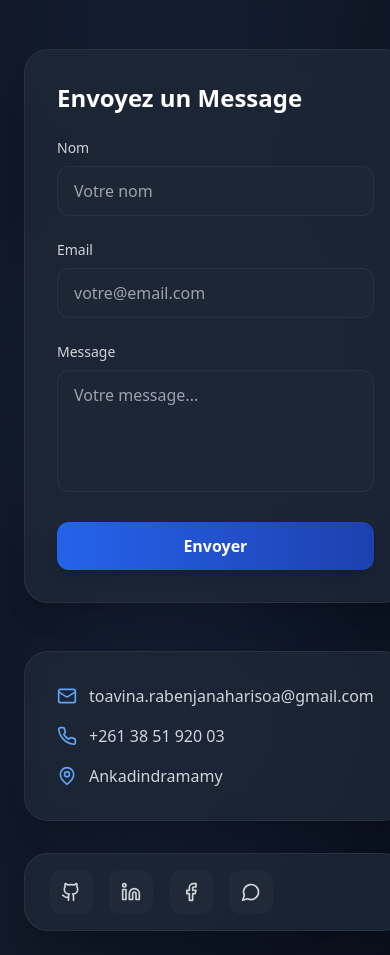
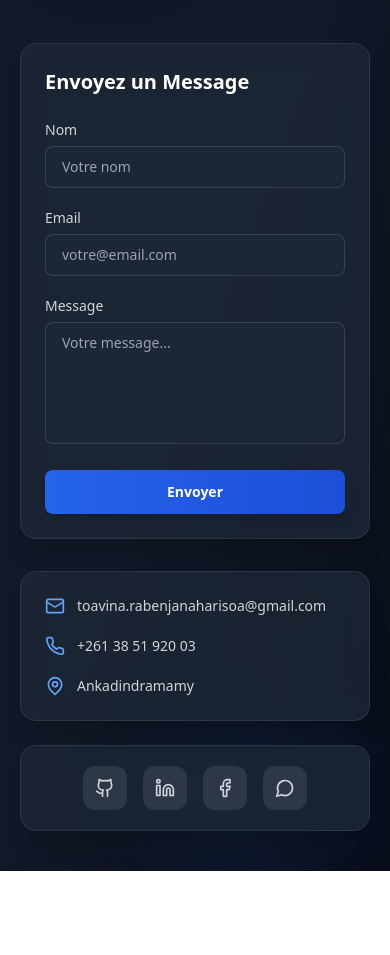
Before and after one commit to Nahary007/portfolio, a React (Vite) app: page / in a window 390 px wide. Shown: the part 6040-6995 px from the top of the page. After the commit the page ends 6911 px from the top, so only its background shows below. Built offline with nearby package versions, Linux system fonts and the light colour scheme.

Commit message:
fix : fix the responsive part

```diff
--- a/src/components/Contact.tsx
+++ b/src/components/Contact.tsx
@@ -11,35 +11,36 @@ const Contact = ({ lang }: ContactProps) => {
   const form = useRef<HTMLFormElement>(null);
   const [status, setStatus] = useState<string | null>(null);
 
-  const sectionTitle = lang === 'fr' ? 'Me Contacter' : 'Contact Me';
-  const paragraph = lang === 'fr' ?
-    "Envie de donner vie à votre projet ? Contactez-moi dès maintenant ou rejoignez-moi sur les réseaux sociaux." :
-    "Want to bring your project to life? Contact me now or join me on social networks.";
-  const formTitle = lang === 'fr' ? 'Envoyez un Message' : 'Send a Message';
+  const sectionTitle = lang === "fr" ? "Me Contacter" : "Contact Me";
+  const paragraph =
+    lang === "fr"
+      ? "Envie de donner vie à votre projet ? Contactez-moi dès maintenant ou rejoignez-moi sur les réseaux sociaux."
+      : "Want to bring your project to life? Contact me now or join me on social networks.";
+  const formTitle = lang === "fr" ? "Envoyez un Message" : "Send a Message";
 
-  const labels = lang === 'fr' ? {
-    name: 'Nom',
-    email: 'Email',
-    subject: 'Objet',
-    message: 'Message',
-    namePh: 'Votre nom',
-    emailPh: 'votre@email.com',
-    subjectPh: 'Objet du message',
-    messagePh: 'Votre message...',
+  const labels = lang === "fr" ? {
+    name: "Nom",
+    email: "Email",
+    subject: "Objet",
+    message: "Message",
+    namePh: "Votre nom",
+    emailPh: "votre@email.com",
+    subjectPh: "Objet du message",
+    messagePh: "Votre message...",
   } : {
-    name: 'Name',
-    email: 'Email',
-    subject: 'Subject',
-    message: 'Message',
-    namePh: 'Your name',
-    emailPh: 'your@email.com',
-    subjectPh: 'Message subject',
-    messagePh: 'Your message...',
+    name: "Name",
+    email: "Email",
+    subject: "Subject",
+    message: "Message",
+    namePh: "Your name",
+    emailPh: "your@email.com",
+    subjectPh: "Message subject",
+    messagePh: "Your message...",
   };
 
-  const sendButton = lang === 'fr' ? 'Envoyer' : 'Send';
-  const successMsg = lang === 'fr' ? 'Message envoyé avec succès !' : 'Message sent successfully!';
-  const errorMsg = lang === 'fr' ? 'Une erreur est survenue. Réessayez.' : 'An error occurred. Please try again.';
+  const sendButton = lang === "fr" ? "Envoyer" : "Send";
+  const successMsg = lang === "fr" ? "Message envoyé avec succès !" : "Message sent successfully!";
+  const errorMsg = lang === "fr" ? "Une erreur est survenue. Réessayez." : "An error occurred. Please try again.";
 
   const handleSubmit = (e: FormEvent<HTMLFormElement>) => {
     e.preventDefault();
@@ -58,51 +59,67 @@ const Contact = ({ lang }: ContactProps) => {
       .catch(() => {
         setStatus("error");
       });
-  }
-
+  };
 
   return (
     <section
       id="contact"
-      className="relative py-6 min-h-screen bg-gradient-to-br from-gray-50/50 via-transparent to-gray-100/50 dark:from-gray-900/50 dark:via-transparent dark:to-gray-950/50 overflow-hidden text-gray-900 dark:text-white transition-colors duration-300"
+      className={`
+        relative py-10 sm:py-16 lg:py-20
+        min-h-screen
+        bg-gradient-to-br from-gray-50/70 via-transparent to-gray-100/70
+        dark:from-gray-900/70 dark:via-transparent dark:to-gray-950/70
+        overflow-hidden text-gray-900 dark:text-white
+        transition-colors duration-300
+      `}
     >
-      {/* Arrière-plan subtil */}
+      {/* Arrière-plan subtil – plus discret sur mobile */}
       <div className="absolute inset-0 overflow-hidden pointer-events-none">
-        <div className="absolute top-20 left-10 w-64 h-64 bg-blue-500/5 rounded-full blur-3xl"></div>
-        <div className="absolute bottom-20 right-10 w-72 h-72 bg-blue-500/5 rounded-full blur-3xl"></div>
-        <div className="absolute top-1/2 left-1/2 w-96 h-96 bg-blue-500/5 rounded-full blur-3xl -translate-x-1/2 -translate-y-1/2"></div>
+        <div className="absolute -top-10 sm:top-10 left-4 sm:left-10 w-48 sm:w-64 h-48 sm:h-64 bg-blue-500/5 rounded-full blur-2xl sm:blur-3xl"></div>
+        <div className="absolute -bottom-10 sm:bottom-10 right-4 sm:right-10 w-56 sm:w-72 h-56 sm:h-72 bg-blue-500/5 rounded-full blur-2xl sm:blur-3xl"></div>
+        <div className="hidden sm:block absolute top-1/2 left-1/2 w-64 sm:w-96 h-64 sm:h-96 bg-blue-500/5 rounded-full blur-3xl -translate-x-1/2 -translate-y-1/2"></div>
       </div>
 
-      <div className="max-w-6xl mx-auto px-6 relative z-10">
+      <div className="max-w-5xl lg:max-w-6xl xl:max-w-7xl mx-auto px-5 sm:px-6 lg:px-8 relative z-10">
         <motion.h2
-          initial={{ opacity: 0, y: -50 }}
+          initial={{ opacity: 0, y: -40 }}
           whileInView={{ opacity: 1, y: 0 }}
           transition={{ duration: 0.8, type: "spring", stiffness: 100 }}
           viewport={{ once: true }}
-          className="text-5xl md:text-6xl font-black text-center mb-4 bg-gradient-to-r from-blue-400 to-blue-600 bg-clip-text text-transparent drop-shadow-2xl"
+          className="text-4xl sm:text-5xl lg:text-6xl font-black text-center mb-6 bg-gradient-to-r from-blue-400 to-blue-600 bg-clip-text text-transparent drop-shadow-xl"
         >
           {sectionTitle}
         </motion.h2>
 
-        <p className="text-center text-gray-600 dark:text-gray-300 mb-16 text-lg max-w-3xl mx-auto">
+        <p className="text-center text-gray-600 dark:text-gray-300 mb-12 sm:mb-16 text-base sm:text-lg max-w-2xl lg:max-w-3xl mx-auto leading-relaxed">
           {paragraph}
         </p>
 
-
-        <div className="grid md:grid-cols-2 gap-12 items-start">
-          {/* Formulaire EmailJS */}
+        <div className="grid grid-cols-1 md:grid-cols-2 gap-8 lg:gap-12 xl:gap-16 items-start">
+          {/* ---------------- FORMULAIRE ---------------- */}
           <motion.div
-            initial={{ opacity: 0, x: -50 }}
+            initial={{ opacity: 0, x: -30 }}
             whileInView={{ opacity: 1, x: 0 }}
             transition={{ duration: 0.8, type: "spring", stiffness: 100 }}
             viewport={{ once: true }}
-            className="bg-gray-100/80 dark:bg-gray-800/80 rounded-3xl p-8 shadow-xl border border-gray-300/50 dark:border-gray-700/50 backdrop-blur-md"
+            className={`
+              bg-gray-100/80 dark:bg-gray-800/75
+              rounded-2xl sm:rounded-3xl
+              p-6 sm:p-8 lg:p-10
+              shadow-xl border border-gray-200/60 dark:border-gray-700/60
+              backdrop-blur-md
+            `}
           >
-            <h3 className="text-2xl font-bold mb-6 text-gray-900 dark:text-white">{formTitle}</h3>
+            <h3 className="text-xl sm:text-2xl font-bold mb-6 lg:mb-8 text-gray-900 dark:text-white">
+              {formTitle}
+            </h3>
 
-            <form ref={form} onSubmit={handleSubmit} className="space-y-6">
+            <form ref={form} onSubmit={handleSubmit} className="space-y-5 sm:space-y-6">
               <div>
-                <label htmlFor="name" className="block text-sm font-medium text-gray-600 dark:text-gray-300 mb-2">
+                <label
+                  htmlFor="name"
+                  className="block text-sm font-medium text-gray-600 dark:text-gray-300 mb-1.5 sm:mb-2"
+                >
                   {labels.name}
                 </label>
                 <input
@@ -110,13 +127,26 @@ const Contact = ({ lang }: ContactProps) => {
                   name="from_name"
                   id="name"
                   required
-                  className="w-full px-4 py-3 rounded-xl border border-gray-300/50 dark:border-gray-700/50 bg-gray-100/50 dark:bg-gray-800/50 focus:ring-2 focus:ring-blue-500 focus:border-transparent transition-all duration-300 text-gray-900 dark:text-white placeholder-gray-500 dark:placeholder-gray-400"
+                  className={`
+                    w-full px-4 py-2.5 sm:py-3
+                    rounded-lg sm:rounded-xl
+                    border border-gray-300/60 dark:border-gray-600/60
+                    bg-white/60 dark:bg-gray-800/60
+                    focus:ring-2 focus:ring-blue-500 focus:border-transparent
+                    transition-all duration-300
+                    text-gray-900 dark:text-white
+                    placeholder-gray-500 dark:placeholder-gray-400
+                    text-sm sm:text-base
+                  `}
                   placeholder={labels.namePh}
                 />
               </div>
 
               <div>
-                <label htmlFor="email" className="block text-sm font-medium text-gray-600 dark:text-gray-300 mb-2">
+                <label
+                  htmlFor="email"
+                  className="block text-sm font-medium text-gray-600 dark:text-gray-300 mb-1.5 sm:mb-2"
+                >
                   {labels.email}
                 </label>
                 <input
@@ -124,113 +154,168 @@ const Contact = ({ lang }: ContactProps) => {
                   name="from_email"
                   id="email"
                   required
-                  className="w-full px-4 py-3 rounded-xl border border-gray-300/50 dark:border-gray-700/50 bg-gray-100/50 dark:bg-gray-800/50 focus:ring-2 focus:ring-blue-500 focus:border-transparent transition-all duration-300 text-gray-900 dark:text-white placeholder-gray-500 dark:placeholder-gray-400"
+                  className={`
+                    w-full px-4 py-2.5 sm:py-3
+                    rounded-lg sm:rounded-xl
+                    border border-gray-300/60 dark:border-gray-600/60
+                    bg-white/60 dark:bg-gray-800/60
+                    focus:ring-2 focus:ring-blue-500 focus:border-transparent
+                    transition-all duration-300
+                    text-gray-900 dark:text-white
+                    placeholder-gray-500 dark:placeholder-gray-400
+                    text-sm sm:text-base
+                  `}
                   placeholder={labels.emailPh}
                 />
               </div>
 
               <div>
-                <label htmlFor="message" className="block text-sm font-medium text-gray-600 dark:text-gray-300 mb-2">
+                <label
+                  htmlFor="message"
+                  className="block text-sm font-medium text-gray-600 dark:text-gray-300 mb-1.5 sm:mb-2"
+                >
                   {labels.message}
                 </label>
                 <textarea
                   name="message"
                   id="message"
-                  rows={4}
+                  rows={5}
                   required
-                  className="w-full px-4 py-3 rounded-xl border border-gray-300/50 dark:border-gray-700/50 bg-gray-100/50 dark:bg-gray-800/50 focus:ring-2 focus:ring-blue-500 focus:border-transparent transition-all duration-300 resize-none text-gray-900 dark:text-white placeholder-gray-500 dark:placeholder-gray-400"
+                  className={`
+                    w-full px-4 py-2.5 sm:py-3
+                    rounded-lg sm:rounded-xl
+                    border border-gray-300/60 dark:border-gray-600/60
+                    bg-white/60 dark:bg-gray-800/60
+                    focus:ring-2 focus:ring-blue-500 focus:border-transparent
+                    transition-all duration-300
+                    resize-none
+                    text-gray-900 dark:text-white
+                    placeholder-gray-500 dark:placeholder-gray-400
+                    text-sm sm:text-base
+                  `}
                   placeholder={labels.messagePh}
-                ></textarea>
+                />
               </div>
 
               <input type="hidden" name="to_email" value="toavina.rabenjanaharisoa@gmail.com" />
 
               <motion.button
-                whileHover={{ scale: 1.05 }}
-                whileTap={{ scale: 0.95 }}
+                whileHover={{ scale: 1.03 }}
+                whileTap={{ scale: 0.97 }}
                 type="submit"
-                className="w-full bg-gradient-to-r from-blue-600 to-blue-800 text-white py-3 px-6 rounded-xl font-semibold shadow-lg hover:shadow-xl transition-all duration-300"
+                className={`
+                  w-full
+                  bg-gradient-to-r from-blue-600 to-blue-700
+                  hover:from-blue-700 hover:to-blue-800
+                  text-white
+                  py-3 sm:py-3.5
+                  px-6
+                  rounded-lg sm:rounded-xl
+                  font-semibold
+                  shadow-lg hover:shadow-xl
+                  transition-all duration-300
+                  text-sm sm:text-base
+                `}
               >
                 {sendButton}
               </motion.button>
             </form>
 
             {status === "success" && (
-              <p className="text-blue-600 dark:text-blue-400 mt-4 text-center">{successMsg}</p>
+              <p className="text-blue-600 dark:text-blue-400 mt-5 text-center text-sm sm:text-base">
+                {successMsg}
+              </p>
             )}
             {status === "error" && (
-              <p className="text-red-600 dark:text-red-400 mt-4 text-center">{errorMsg}</p>
+              <p className="text-red-600 dark:text-red-400 mt-5 text-center text-sm sm:text-base">
+                {errorMsg}
+              </p>
             )}
           </motion.div>
 
-          {/* Panneau contact et réseaux */}
+          {/* ---------------- INFOS + RÉSEAUX ---------------- */}
           <motion.div
-            initial={{ opacity: 0, x: 50 }}
+            initial={{ opacity: 0, x: 30 }}
             whileInView={{ opacity: 1, x: 0 }}
-            transition={{ duration: 0.8, delay: 0.2, type: "spring", stiffness: 100 }}
+            transition={{ duration: 0.8, delay: 0.15, type: "spring", stiffness: 100 }}
             viewport={{ once: true }}
-            className="space-y-8"
+            className="space-y-6 lg:space-y-8"
           >
-            <div className="bg-gray-100/80 dark:bg-gray-800/80 rounded-3xl p-8 shadow-xl border border-gray-300/50 dark:border-gray-700/50 backdrop-blur-md">
-              <div className="space-y-4">
-                <div className="flex items-center space-x-3">
-                  <Mail className="w-5 h-5 text-blue-600 dark:text-blue-400" />
-                  <span className="text-gray-600 dark:text-gray-300">
+            <div
+              className={`
+                bg-gray-100/80 dark:bg-gray-800/75
+                rounded-2xl sm:rounded-3xl
+                p-6 sm:p-8 lg:p-10
+                shadow-xl border border-gray-200/60 dark:border-gray-700/60
+                backdrop-blur-md
+              `}
+            >
+              <div className="space-y-5 sm:space-y-6">
+                <div className="flex items-center gap-3 text-sm sm:text-base">
+                  <Mail className="w-5 h-5 sm:w-6 sm:h-6 text-blue-600 dark:text-blue-400 flex-shrink-0" />
+                  <span className="text-gray-700 dark:text-gray-300 break-all">
                     toavina.rabenjanaharisoa@gmail.com
                   </span>
                 </div>
-                <div className="flex items-center space-x-3">
-                  <Phone className="w-5 h-5 text-blue-600 dark:text-blue-400" />
-                  <span className="text-gray-600 dark:text-gray-300">+261 38 51 920 03</span>
+                <div className="flex items-center gap-3 text-sm sm:text-base">
+                  <Phone className="w-5 h-5 sm:w-6 sm:h-6 text-blue-600 dark:text-blue-400 flex-shrink-0" />
+                  <span className="text-gray-700 dark:text-gray-300">+261 38 51 920 03</span>
                 </div>
-                <div className="flex items-center space-x-3">
-                  <MapPin className="w-5 h-5 text-blue-600 dark:text-blue-400" />
-                  <span className="text-gray-600 dark:text-gray-300">Ankadindramamy</span>
+                <div className="flex items-center gap-3 text-sm sm:text-base">
+                  <MapPin className="w-5 h-5 sm:w-6 sm:h-6 text-blue-600 dark:text-blue-400 flex-shrink-0" />
+                  <span className="text-gray-700 dark:text-gray-300">Ankadindramamy</span>
                 </div>
               </div>
             </div>
 
-            <div className="bg-gray-100/80 dark:bg-gray-800/80 rounded-3xl px-6 py-4 shadow-xl border border-gray-300/50 dark:border-gray-700/50 backdrop-blur-md">
-              <div className="flex space-x-4">
+            <div
+              className={`
+                bg-gray-100/80 dark:bg-gray-800/75
+                rounded-2xl sm:rounded-3xl
+                px-5 sm:px-6 lg:px-8 py-5 sm:py-6
+                shadow-xl border border-gray-200/60 dark:border-gray-700/60
+                backdrop-blur-md
+              `}
+            >
+              <div className="flex flex-wrap justify-center sm:justify-start gap-4 sm:gap-5">
                 <motion.a
                   href="https://github.com/Nahary007"
                   target="_blank"
                   rel="noopener noreferrer"
-                  whileHover={{ scale: 1.1, y: -2 }}
-                  className="p-3 bg-gray-100 dark:bg-gray-800 rounded-xl text-gray-600 dark:text-gray-300 hover:bg-blue-600 hover:text-white transition-all duration-300"
+                  whileHover={{ scale: 1.12, y: -3 }}
+                  className="p-3 sm:p-4 bg-gray-200/70 dark:bg-gray-700/70 rounded-xl text-gray-700 dark:text-gray-300 hover:bg-blue-600 hover:text-white transition-colors duration-300"
                 >
-                  <Github className="w-5 h-5" />
+                  <Github className="w-5 h-5 sm:w-6 sm:h-6" />
                 </motion.a>
+
                 <motion.a
                   href="https://www.linkedin.com/in/toavina-rabenjanaharisoa-7b70b6365/"
                   target="_blank"
                   rel="noopener noreferrer"
-                  whileHover={{ scale: 1.1, y: -2 }}
-                  className="p-3 bg-gray-100 dark:bg-gray-800 rounded-xl text-gray-600 dark:text-gray-300 hover:bg-blue-600 hover:text-white transition-all duration-300"
+                  whileHover={{ scale: 1.12, y: -3 }}
+                  className="p-3 sm:p-4 bg-gray-200/70 dark:bg-gray-700/70 rounded-xl text-gray-700 dark:text-gray-300 hover:bg-blue-600 hover:text-white transition-colors duration-300"
                 >
-                  <Linkedin className="w-5 h-5" />
+                  <Linkedin className="w-5 h-5 sm:w-6 sm:h-6" />
                 </motion.a>
 
-                  {/* Facebook */}
                 <motion.a
                   href="https://www.facebook.com/nahary.gd"
                   target="_blank"
                   rel="noopener noreferrer"
-                  whileHover={{ scale: 1.1, y: -2 }}
-                  className="p-3 bg-gray-100 dark:bg-gray-800 rounded-xl text-gray-600 dark:text-gray-300 hover:bg-blue-700 hover:text-white transition-all duration-300"
+                  whileHover={{ scale: 1.12, y: -3 }}
+                  className="p-3 sm:p-4 bg-gray-200/70 dark:bg-gray-700/70 rounded-xl text-gray-700 dark:text-gray-300 hover:bg-blue-700 hover:text-white transition-colors duration-300"
                 >
-                  <Facebook className="w-5 h-5" />
+                  <Facebook className="w-5 h-5 sm:w-6 sm:h-6" />
                 </motion.a>
 
-                {/* WhatsApp */}
                 <motion.a
                   href="https://wa.me/261387904652"
                   target="_blank"
                   rel="noopener noreferrer"
-                  whileHover={{ scale: 1.1, y: -2 }}
-                  className="p-3 bg-gray-100 dark:bg-gray-800 rounded-xl text-gray-600 dark:text-gray-300 hover:bg-green-600 hover:text-white transition-all duration-300"
+                  whileHover={{ scale: 1.12, y: -3 }}
+                  className="p-3 sm:p-4 bg-gray-200/70 dark:bg-gray-700/70 rounded-xl text-gray-700 dark:text-gray-300 hover:bg-green-600 hover:text-white transition-colors duration-300"
                 >
-                  <MessageCircle className="w-5 h-5" />
+                  <MessageCircle className="w-5 h-5 sm:w-6 sm:h-6" />
                 </motion.a>
               </div>
             </div>
```
Also changed, not shown: 1 other file (tests, documents, lock files or other folders).
